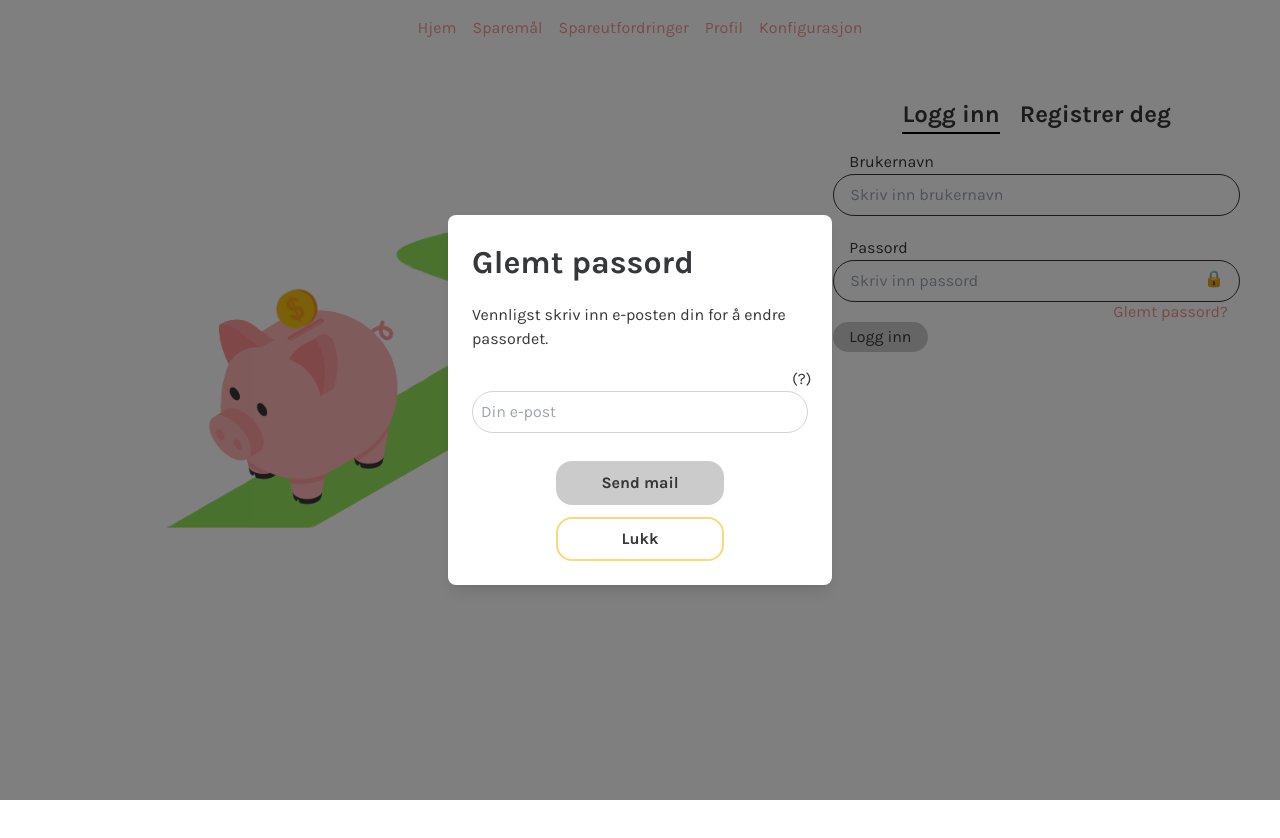
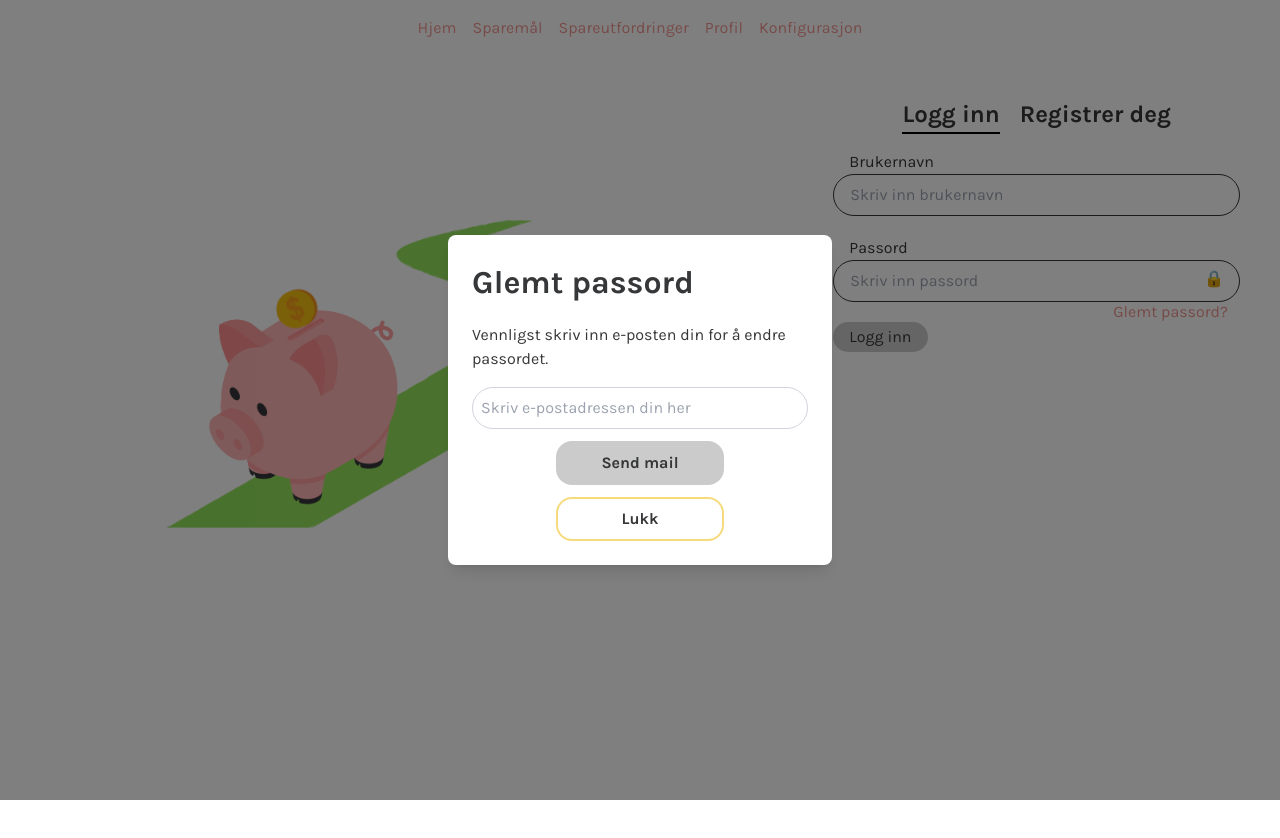
Before and after one commit to haruixu/SpareStiFrontend, a Vue app: page /logginn in a window 1280 px wide. Both pictures are taken after a click on the link "Glemt passord?". Shown: the top 838 px of the page. Built offline with nearby package versions, Linux system fonts and the light colour scheme.

Commit message:
refactor(login/register): create a modal componant

```diff
--- a/src/components/FormLogin.vue
+++ b/src/components/FormLogin.vue
@@ -1,7 +1,7 @@
 <script lang="ts" setup>
 import { computed, ref, watch } from 'vue'
 import { useUserStore } from '@/stores/userStore'
-import ToolTip from '@/components/ToolTip.vue'
+import ModalComponent from '@/components/ModalComponent.vue'
 
 const username = ref<string>('')
 const password = ref<string>('')
@@ -30,13 +30,9 @@ const openForgotPasswordModal = (event: MouseEvent) => {
 }
 
 const submitReset = () => {
+    resetEmail.value = '';
+    isModalOpen.value = false;
     // TODO: Implement logic for sending reset email
-    closeModal()
-}
-
-const closeModal = () => {
-    resetEmail.value = '';
-    isModalOpen.value = false
 }
 
 watch(
@@ -71,7 +67,7 @@ watch(
                 <button class="absolute right-0 top-1 bg-transparent" @click="toggleShowPassword">
                     {{ showPassword ? '🔓' : '🔒' }}
                 </button>
-                <a @click="openForgotPasswordModal" class=" absolute right-3 top-10 hover:underline hover:bg-transparent">Glemt passord?</a>
+                <a @click="openForgotPasswordModal" class=" absolute right-3 top-10 hover:underline hover:bg-transparent cursor-pointer">Glemt passord?</a>
             </div>
         </div>
         <div class="flex flex-row gap-5">
@@ -86,35 +82,22 @@ watch(
             <p>{{ errorMessage }}</p>
         </div>
     </div>
-    <div v-if="isModalOpen" class="fixed inset-0 bg-black bg-opacity-50 flex justify-center items-center">
-        <div class="bg-white p-6 rounded-lg shadow-lg max-w-sm w-full">
-            <h2 class="font-bold mb-4">Glemt passord</h2>
-            <p class="mb-4">Vennligst skriv inn e-posten din for å endre passordet.</p>
-            <ToolTip
-                :message="'Must include a valid format with \'@\' and a domain, only letters, numbers, and special characters (_ + & * -) allowed.'"
-                class="absolute top-0 left-80"
-            />
-            <div class="mb-4">
-                <input
-                    type="email"
-                    v-model="resetEmail"
-                    placeholder="Din e-post"
-                    class="border border-gray-300 p-2 w-full"
-                    :class="{ 'opacity-50': isEmailValid }">
-            </div>
-            <div class="flex flex-col justify-center items-center gap-3 pt-3">
-                <button
-                    @click="submitReset"
-                    class="font-bold py-2 px-4 w-1/2 hover:bg-white border-2 hover:border-[#f7da7c]"
-                    :disabled="!isEmailValid">
-                    Send mail
-                </button>
-                <button @click="closeModal" class="font-bold py-2 px-4 w-1/2 bg-white border-2 border-[#f7da7c] hover:bg-[#f7da7c]">
-                    Lukk
-                </button>
-            </div>
-        </div>
-    </div>
+    <ModalComponent
+        :title="'Glemt passord'"
+        :message="'Vennligst skriv inn e-posten din for å endre passordet.'"
+        :button1="'Send mail'"
+        :isModalOpen="isModalOpen"
+        :buttonAction="submitReset"
+        :showButton="true"
+        :showInput="true"
+        :typeValue="'email'"
+        :inputPlaceholder="'Skriv e-postadressen din her'"
+        :inputValue="resetEmail"
+        :isInputValid="isEmailValid"
+        @update:isModalOpen="isModalOpen = $event"
+        @update:inputValue="resetEmail = $event"
+    />
+
 </template>
 
 <style scoped></style>
--- /dev/null
+++ b/src/components/ModalComponent.vue
@@ -0,0 +1,52 @@
+<template>
+    <div v-if="isModalOpen" class="fixed inset-0 bg-black bg-opacity-50 flex justify-center items-center">
+        <div class="bg-white p-6 rounded-lg shadow-lg max-w-sm w-full">
+            <h2 class="font-bold mb-4">{{ title }}</h2>
+            <p class="mb-4">{{ message }}</p>
+            <input v-if="showInput"
+                   :type="typeValue"
+                   v-model="inputValue"
+                   @input="$emit('update:inputValue', inputValue)"
+                   class="border border-gray-300 p-2 w-full"
+                   :placeholder="inputPlaceholder"
+            />
+            <div class="flex flex-col justify-center items-center gap-3 mt-3 w-full">
+                <button v-if="showButton"
+                        :disabled="!isInputValid"
+                        @click="buttonAction && buttonAction!()"
+                        class="font-bold py-2 px-4 w-1/2 hover:bg-[#f7da7c] border-2 border-[#f7da7c] disabled:border-transparent">
+                        {{ button1 }}
+                </button>
+                <button @click="closeModal" class="font-bold py-2 px-4 w-1/2 bg-white border-2 border-[#f7da7c] hover:bg-[#f7da7c]">Lukk</button>
+            </div>
+        </div>
+    </div>
+</template>
+
+<script setup lang="ts">
+import { ref, defineEmits } from 'vue';
+
+defineProps({
+    title: String,
+    message: String,
+    button1: String,
+    isModalOpen: Boolean,
+    buttonAction: {
+        type: Function,
+        default: () => {}
+    },
+    showButton: Boolean,
+    showInput: Boolean,
+    typeValue: String,
+    inputPlaceholder: String,
+    isInputValid: Boolean
+});
+
+const emits = defineEmits(['update:isModalOpen', 'update:inputValue']);
+const inputValue = ref('');
+
+function closeModal() {
+    inputValue.value = '';
+    emits('update:isModalOpen', false);
+}
+</script>
```
